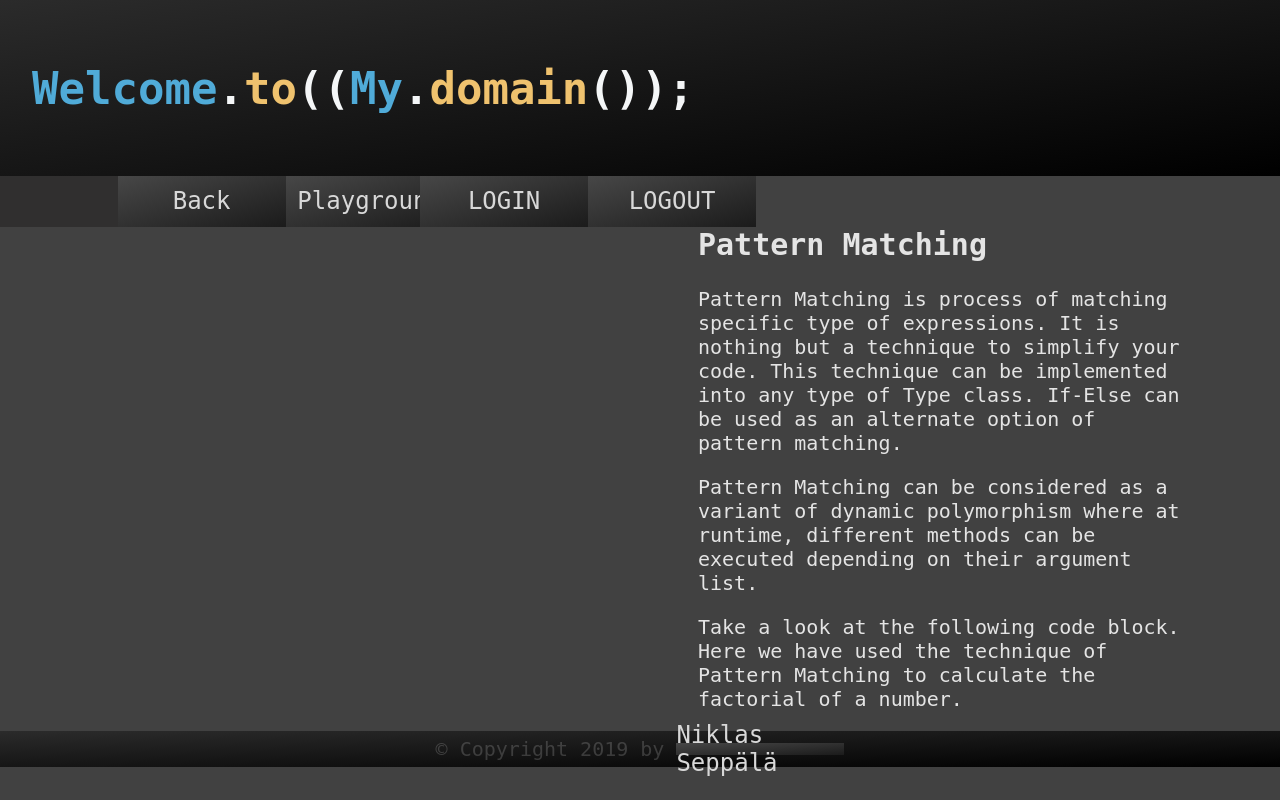
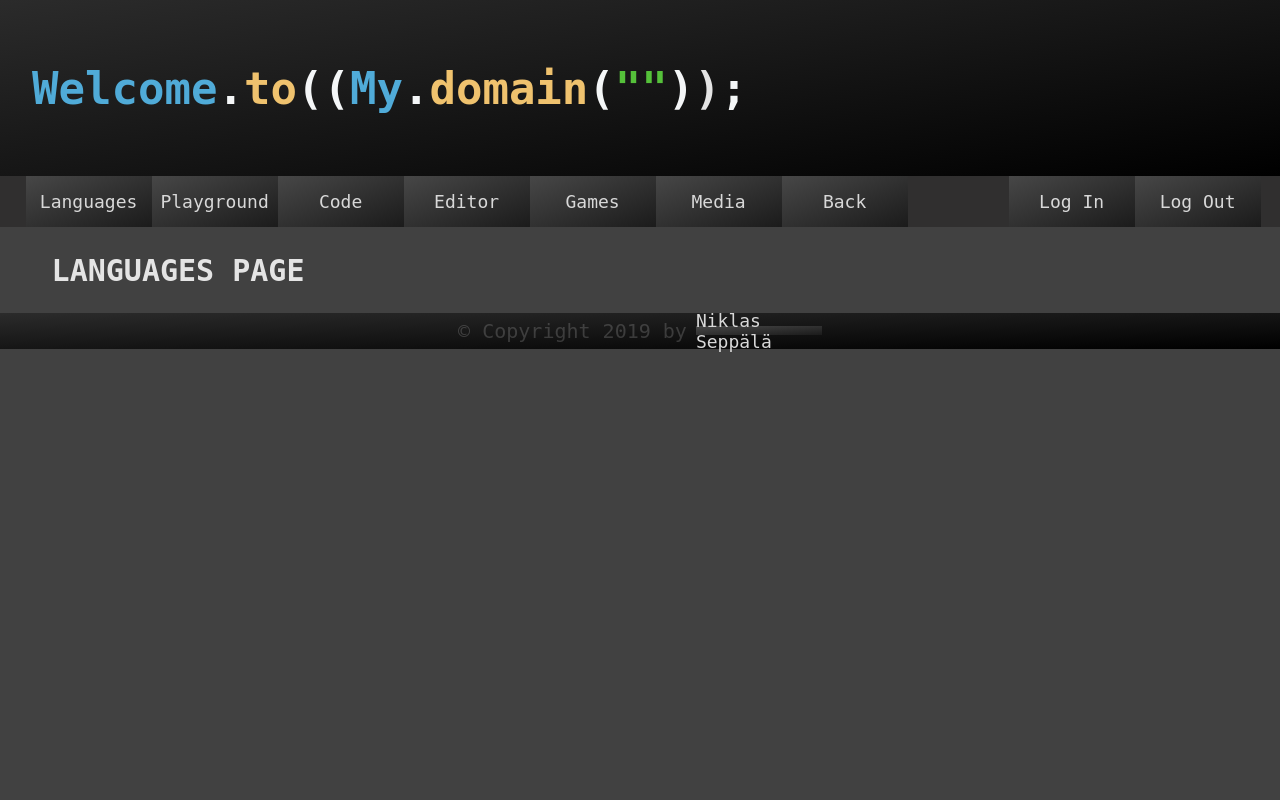
Before and after one commit to NikkeArp/my-website, a Flask app: page /languages in a window 1280 px wide. Run offline with Flask 2, Linux system fonts and the light colour scheme.

Commit message:
Updated internal links

```diff
--- a/static/styles/buttonLink.css
+++ b/static/styles/buttonLink.css
@@ -6,7 +6,7 @@ a.buttonLink:link, a.buttonLink:visited {
     background-image: linear-gradient(to top left, #1b1b1b, #474747);
 
     color: #d8d8d8;
-    font-size: 24px;
+    font-size: 18px;
     text-decoration: none;
 
     display: flex;
--- a/static/styles/layoutStyle.css
+++ b/static/styles/layoutStyle.css
@@ -48,11 +48,15 @@ div.accountLinks {
     width: 20%;
 }
 
+div.navSeparator {
+    width: 30%;
+}
+
 div.internalLinks {
     display: flex;
     justify-content: space-between;
 
-    width: 45%;
+    width: 50%;
 }
 
 section {
--- a/templates/index.html
+++ b/templates/index.html
@@ -9,10 +9,10 @@
             <a class="buttonLink" href="./playground">Playground</a>
             <a class="buttonLink" href="./code">Code</a>
             <a class="buttonLink" href="./editor">Editor</a>
-            <a class="buttonLink" href="./dota">Dota</a>
-            <a class="buttonLink" href="./">Videos</a>
+            <a class="buttonLink" href="./games">Games</a>
+            <a class="buttonLink" href="./media">Media</a>
           </div>
-          <div style="width:35%;"></div>
+          <div class="navSeparator"></div> <!--Separator Div-->
           <div class="accountLinks">
             <a id="loginLink" class="buttonLink" href="./login">Log In</a>
             <a id="logoutLink" class="buttonLink" href="./logout">Log Out</a>
--- a/templates/languages.html
+++ b/templates/languages.html
@@ -1,30 +1,30 @@
 {% extends 'layout.html' %}
 {% block title %}Languages Page{% endblock title %}
-{% block header %}{% endblock header %}
-{% block content %}
-<nav>
+{% block head %}<script src="{{ url_for('static', filename='scripts/accountHeader.js') }}"></script>{% endblock head %}
+{% block header %}  <span id="accountName" style="visibility: hidden;">{{ session["account_name"] }}</span>{% endblock header %}
+{% block nav %}<nav>
+  <div class="navLinks">
     <div class="internalLinks">
+        <a class="buttonLink" href="./languages">Languages</a>
+        <a class="buttonLink" href="./playground">Playground</a>
+        <a class="buttonLink" href="./code">Code</a>
+        <a class="buttonLink" href="./editor">Editor</a>
+        <a class="buttonLink" href="./games">Games</a>
+        <a class="buttonLink" href="./media">Media</a>
         <a class="buttonLink" href="./">Back</a>
-    <a class="buttonLink" href="./playground">Playground</a>
       </div>
+      <div class="navSeparator"></div> <!--Separator Div-->
       <div class="accountLinks">
-    <a id="loginLink" class="buttonLink" href="./login">LOGIN</a>
-    <a id="logoutLink" class="buttonLink" href="#">LOGOUT</a>
+        <a id="loginLink" class="buttonLink" href="./login">Log In</a>
+        <a id="logoutLink" class="buttonLink" href="./logout">Log Out</a>
       </div>
-</nav>
-<section>
+    </div>
+  </nav>{% endblock nav %}
+{% block content %}<section>
+  <div class="articles">
     <article>
-    <h2>Pattern Matching</h2>
-    <p>Pattern Matching is process of matching specific type of expressions. It is nothing but a technique to
-      simplify
-      your code. This technique can be implemented into any type of Type class. If-Else can be used as an
-      alternate
-      option of pattern matching.</p>
-    <p>Pattern Matching can be considered as a variant of dynamic polymorphism where at runtime, different methods
-      can
-      be executed depending on their argument list.</p>
-    <p>Take a look at the following code block. Here we have used the technique of Pattern Matching to calculate the
-      factorial of a number.</p>
+      <h2>LANGUAGES PAGE</h2>
     </article>
+  </div>
 </section>
 {% endblock content %}
```
Also changed, not shown: templates/playground.html (+18 -18 lines). Lines whose indentation alone changed are shown as unchanged.
